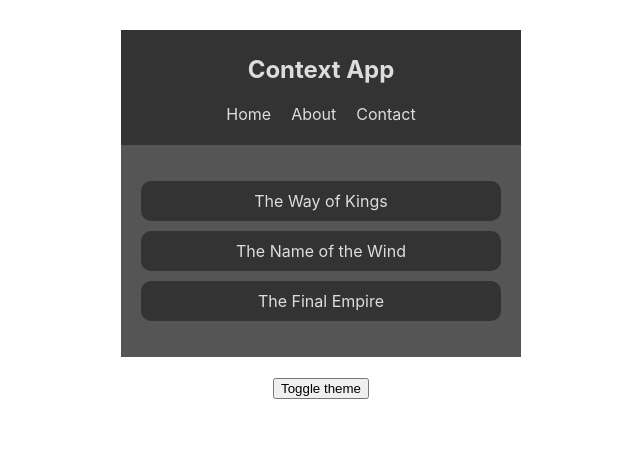
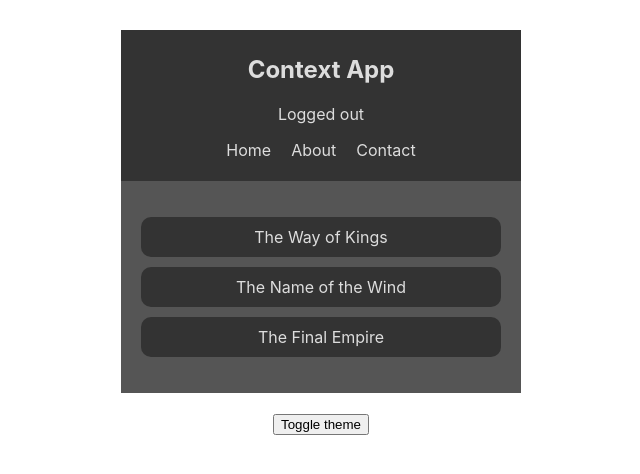
Before and after one commit to Seabass5813/Context-in-React, a React (Create React App) app: page / in a window 1280 px wide. Shown: the top 474 px of the page, without its empty margins (319-959 px from the left). Built offline with nearby package versions, Linux system fonts and the light colour scheme.

Commit message:
Lesson 8 - Consuming Multiple Contexts

```diff
--- a/src/components/Navbar.js
+++ b/src/components/Navbar.js
@@ -1,19 +1,25 @@
 import React, { Component } from 'react';
+import { AuthContext } from '../contexts/AuthContext';
 import { ThemeContext } from '../contexts/ThemeContext';
 
 class Navbar extends Component {
     render() {
 
         return (
-            <ThemeContext.Consumer>{(context) => {
+            <AuthContext.Consumer>{(authContext) => (
+                <ThemeContext.Consumer>{(themeContext) => {
 
-                const { isLightTheme, light, dark } = context;
+                    const { isAuthenticated, toggleAuth } = authContext;
+                    const { isLightTheme, light, dark } = themeContext;
                     const theme = isLightTheme ? light : dark;
 
                     return(
 
                         <nav style={{ background: theme.ui, color: theme.syntax }}>
                             <h1>Context App</h1>
+                            <div onClick={toggleAuth}>
+                                { isAuthenticated ? 'Logged in' : "Logged out" }
+                            </div>
                                 <ul>
                                     <li>Home</li>
                                     <li>About</li>
@@ -23,6 +29,7 @@
 
                     )
                 }}</ThemeContext.Consumer>
+            )}</AuthContext.Consumer>
         );
     }
 }
```
Lines whose indentation alone changed are shown as unchanged.
